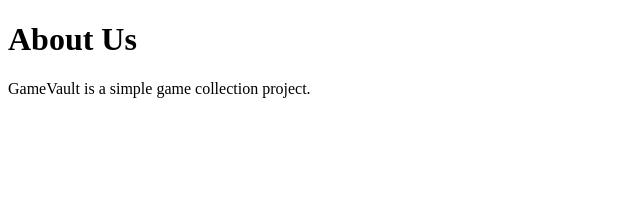
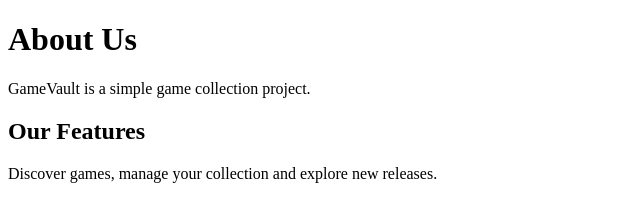
Before and after one commit to sravani5758/GameVault, a plain HTML site: page about.html in a window 1280 px wide. Shown: the whole page, without its empty margins (0-640 px from the left). Drawn offline with Linux system fonts and the light colour scheme.

Commit message:
Add feature description

```diff
--- a/about.html
+++ b/about.html
@@ -7,5 +7,7 @@
 <body>
     <h1>About Us</h1>
     <p>GameVault is a simple game collection project.</p>
+    <h2>Our Features</h2>
+    <p>Discover games, manage your collection and explore new releases.</p>
 </body>
 </html>
```
